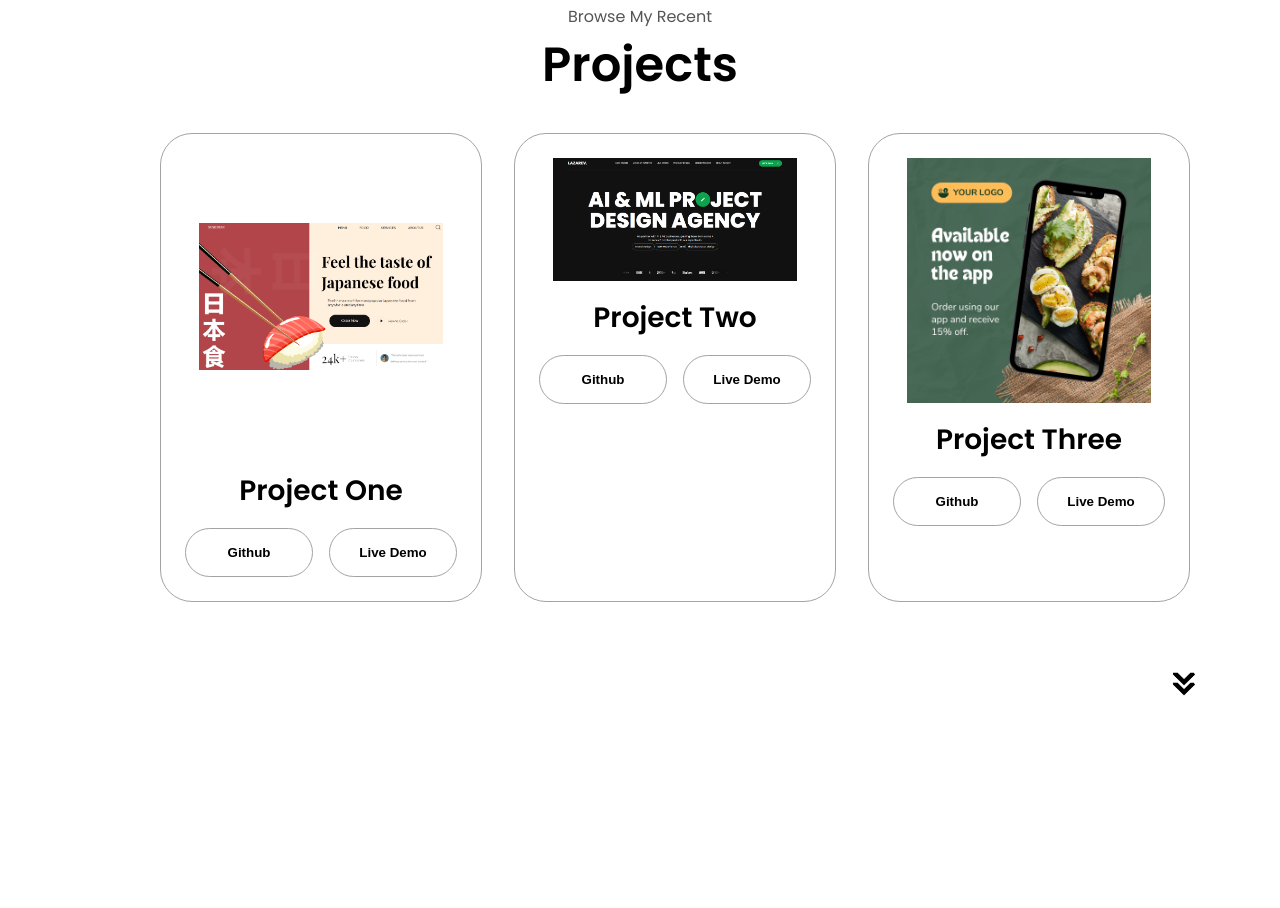
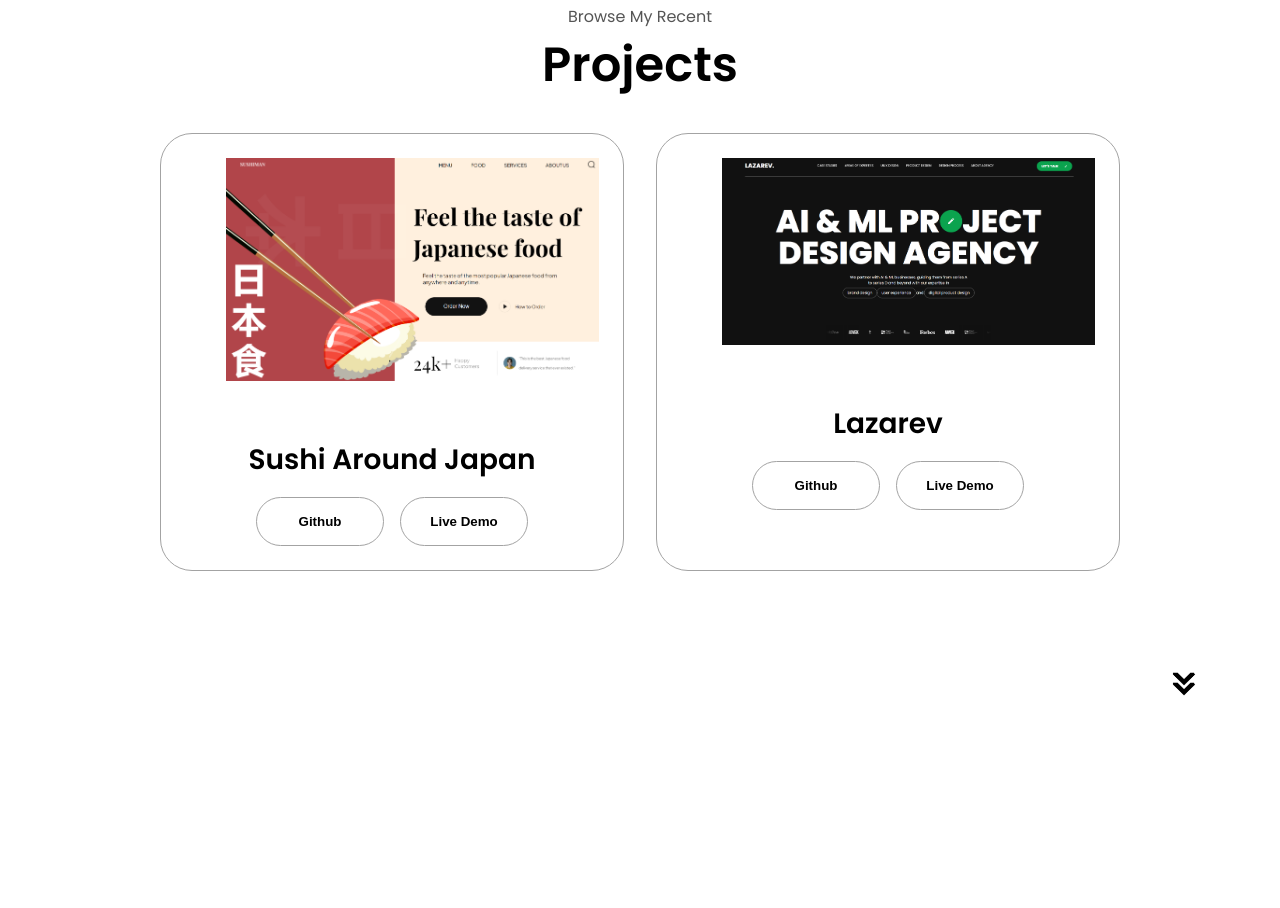
Before and after one commit to SnehaR17/My_Portfolio, a plain HTML site: page index.html in a window 1280 px wide. Shown: the part 2460-3368 px from the top of the page. Drawn offline with Linux system fonts and the light colour scheme.

Commit message:
html file

```diff
--- a/index.html
+++ b/index.html
@@ -237,12 +237,12 @@
         <div class="about-containers">
             <div class="details-container color-container">
                 <div class="article-container">
-                    <br>
+                    <br><br>
                     <img src="./asset/sushi.png"
                     alt="Project 1"
                     class="project-img">
                 </div>
-                <h2 class="experience-sub-title project-title"><br> <br>Project One</h2>
+                <h2 class="experience-sub-title project-title"><br>Sushi Around Japan</h2>
                 <div class="btn-container">
                     <button class="btn btn-color-2 project-btn"
                      onclick="location.href='https://github.com/SnehaR17/SushiThemedWebsite'">Github</button>
@@ -254,11 +254,12 @@
 
             <div class="details-container color-container">
                 <div class="article-container">
+                    <br>
                     <img src="asset/lazarev.png"
                     alt="Project 2"
                     class="project-img">
                 </div>
-                <h2 class="experience-sub-title project-title">Project Two</h2>
+                <h2 class="experience-sub-title project-title"><br>Lazarev</h2>
                 <div class="btn-container">
                     <button class="btn btn-color-2 project-btn"
                      onclick="location.href='https://github.com/SnehaR17/Lazarev'">Github</button>
@@ -268,7 +269,7 @@
                 </div>
             </div>
 
-            <div class="details-container color-container">
+            <!-- <div class="details-container color-container">
                 <div class="article-container">
                     <img src="./asset/project-3.png"
                     alt="Project 3"
@@ -277,12 +278,12 @@
                 <h2 class="experience-sub-title project-title">Project Three</h2>
                 <div class="btn-container">
                     <button class="btn btn-color-2 project-btn"
-                     onclick="location.href='https://github.com/'">Github</button>
+                     onclick="location.href='https://github.com/SnehaR17/SplitPay'">Github</button>
 
                      <button class="btn btn-color-2 project-btn"
-                     onclick="location.href='https://github.com/'">Live Demo</button>
+                     onclick="location.href='https://split-pay-tawny.vercel.app/'">Live Demo</button>
                 </div>
-            </div>
+            </div> -->
         </div>
         </div>
         <img
```
